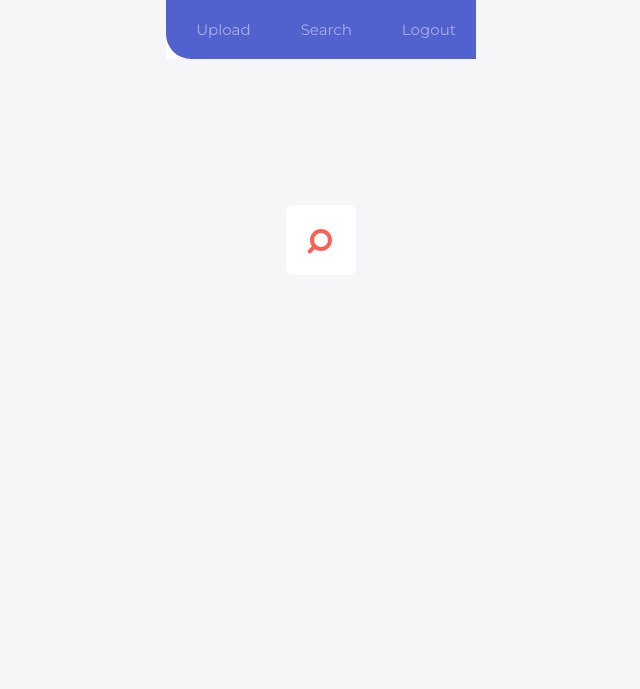
After one commit to jainam2385/Searching-news-from-Old-Newspaper-using-NLP, a Django app: page /search in a window 1280 px wide. The commit adds this page. Shown: the top 689 px of the page, without its empty margins (319-959 px from the left). Run offline with Django 4.2, Linux system fonts and the light colour scheme; the visitor is signed in with stand-in values (Sample User, id 1).

Commit message:
Search complete

```diff
--- a/Searchingzilla/accounts/urls.py
+++ b/Searchingzilla/accounts/urls.py
@@ -22,4 +22,5 @@
     path("loginSignup", loginSignup, name="loginSignup"),
     path("upload", upload, name="upload"),
     path("logout", accountLogout, name="logout"),
+    path("search", search, name="search")
 ]
--- a/Searchingzilla/accounts/views.py
+++ b/Searchingzilla/accounts/views.py
@@ -103,3 +103,19 @@
         logout(request)
 
     return HttpResponseRedirect(reverse("home"))
+
+
+@login_required
+def search(request):
+    if request.method == "POST":
+        search_query = request.POST.get("searchQuery", None)
+
+        # NewsRecord.objects.filter(title__contains=search_text)
+        results = NewsRecord.objects.filter(
+            extracted_text__contains=search_query).order_by("-timestamp").values_list("file_path")
+
+        return HttpResponse(json.dumps({
+            'results': list(results)
+        }))
+
+    return render(request, "search.html")
--- a/Searchingzilla/static/css/navbar.css
+++ b/Searchingzilla/static/css/navbar.css
@@ -1,9 +1,18 @@
 @import url("https://fonts.googleapis.com/css?family=Montserrat:400,800");
 
-* {
-    margin: 20;
-    padding: 20;
+body {
+    font-family: "Montserrat", sans-serif;
+    background: #f6f5f7;
+    display: flex;
+    flex-direction: column;
+    /* justify-content: center; */
+    align-items: center;
+    height: 80vh;
+    margin: -20px 0 50px;
+    margin-top: 0px;
+    overflow: auto;
 }
+
 i {
     margin-right: 10px;
 }
--- /dev/null
+++ b/Searchingzilla/static/css/search.css
@@ -0,0 +1,228 @@
+::selection {
+    background: #212129;
+}
+
+.search-wrapper {
+    position: absolute;
+    transform: translate(-50%, -50%);
+    top: 30%;
+    left: 50%;
+    overflow: hidden;
+}
+.search-wrapper .input-holder {
+    height: 70px;
+    width: 70px;
+    overflow: hidden;
+    background: rgba(255, 255, 255, 0);
+    border-radius: 6px;
+    position: relative;
+    transition: all 0.3s ease-in-out;
+}
+.search-wrapper.active .input-holder {
+    width: 450px;
+    border-radius: 50px;
+    background: rgba(0, 0, 0, 0.5);
+    transition: all 0.5s cubic-bezier(0, 0.105, 0.035, 1.57);
+}
+.search-wrapper .input-holder .search-input {
+    width: 100%;
+    height: 50px;
+    padding: 0px 70px 0 20px;
+    opacity: 0;
+    position: absolute;
+    top: 0px;
+    left: 0px;
+    background: transparent;
+    box-sizing: border-box;
+    border: none;
+    outline: none;
+    font-size: 16px;
+    font-weight: 400;
+    line-height: 20px;
+    color: #fff;
+    transform: translate(0, 60px);
+    transition: all 0.3s cubic-bezier(0, 0.105, 0.035, 1.57);
+    transition-delay: 0.3s;
+}
+.search-wrapper.active .input-holder .search-input {
+    opacity: 1;
+    transform: translate(0, 10px);
+}
+.search-wrapper .input-holder .search-icon {
+    width: 70px;
+    height: 70px;
+    border: none;
+    border-radius: 6px;
+    background: #fff;
+    padding: 0px;
+    outline: none;
+    position: relative;
+    z-index: 2;
+    float: right;
+    cursor: pointer;
+    transition: all 0.3s ease-in-out;
+}
+.search-wrapper.active .input-holder .search-icon {
+    width: 50px;
+    height: 50px;
+    margin: 10px;
+    border-radius: 30px;
+}
+.search-wrapper .input-holder .search-icon span {
+    width: 22px;
+    height: 22px;
+    display: inline-block;
+    vertical-align: middle;
+    position: relative;
+    transform: rotate(45deg);
+    transition: all 0.4s cubic-bezier(0.65, -0.6, 0.24, 1.65);
+}
+.search-wrapper.active .input-holder .search-icon span {
+    transform: rotate(-45deg);
+}
+.search-wrapper .input-holder .search-icon span::before,
+.search-wrapper .input-holder .search-icon span::after {
+    position: absolute;
+    content: "";
+}
+.search-wrapper .input-holder .search-icon span::before {
+    width: 4px;
+    height: 11px;
+    left: 9px;
+    top: 18px;
+    border-radius: 2px;
+    background: #fe5f55;
+}
+.search-wrapper .input-holder .search-icon span::after {
+    width: 14px;
+    height: 14px;
+    left: 0px;
+    top: 0px;
+    border-radius: 16px;
+    border: 4px solid #fe5f55;
+}
+.search-wrapper .close {
+    position: absolute;
+    z-index: 1;
+    top: 24px;
+    right: 20px;
+    width: 25px;
+    height: 25px;
+    cursor: pointer;
+    transform: rotate(-180deg);
+    transition: all 0.3s cubic-bezier(0.285, -0.45, 0.935, 0.11);
+    transition-delay: 0.2s;
+}
+.search-wrapper.active .close {
+    right: -50px;
+    transform: rotate(45deg);
+    transition: all 0.6s cubic-bezier(0, 0.105, 0.035, 1.57);
+    transition-delay: 0.5s;
+}
+.search-wrapper .close::before,
+.search-wrapper .close::after {
+    position: absolute;
+    content: "";
+    background: #fe5f55;
+    border-radius: 2px;
+}
+.search-wrapper .close::before {
+    width: 5px;
+    height: 25px;
+    left: 10px;
+    top: 0px;
+}
+.search-wrapper .close::after {
+    width: 25px;
+    height: 5px;
+    left: 0px;
+    top: 10px;
+}
+
+.result-container {
+    margin-top: 20%;
+    /* vertical-align: middle; */
+}
+
+.result-container img {
+    position: relative;
+    display: block;
+    margin-left: auto;
+    margin-right: auto;
+    padding: 3%;
+    max-width: 100%;
+    height: auto;
+}
+
+.loader {
+    position: absolute;
+    top: calc(50% - 32px);
+    left: calc(50% - 32px);
+    width: 64px;
+    height: 64px;
+    border-radius: 50%;
+
+    background-image: radial-gradient(
+        circle farthest-corner at center,
+        #3c4b57 0%,
+        #1c262b 100%
+    );
+    perspective: 800px;
+    display: none;
+}
+
+.inner {
+    position: absolute;
+    box-sizing: border-box;
+    width: 100%;
+    height: 100%;
+    border-radius: 50%;
+}
+
+.inner.one {
+    left: 0%;
+    top: 0%;
+    animation: rotate-one 1s linear infinite;
+    border-bottom: 3px solid #efeffa;
+}
+
+.inner.two {
+    right: 0%;
+    top: 0%;
+    animation: rotate-two 1s linear infinite;
+    border-right: 3px solid #efeffa;
+}
+
+.inner.three {
+    right: 0%;
+    bottom: 0%;
+    animation: rotate-three 1s linear infinite;
+    border-top: 3px solid #efeffa;
+}
+
+@keyframes rotate-one {
+    0% {
+        transform: rotateX(35deg) rotateY(-45deg) rotateZ(0deg);
+    }
+    100% {
+        transform: rotateX(35deg) rotateY(-45deg) rotateZ(360deg);
+    }
+}
+
+@keyframes rotate-two {
+    0% {
+        transform: rotateX(50deg) rotateY(10deg) rotateZ(0deg);
+    }
+    100% {
+        transform: rotateX(50deg) rotateY(10deg) rotateZ(360deg);
+    }
+}
+
+@keyframes rotate-three {
+    0% {
+        transform: rotateX(35deg) rotateY(55deg) rotateZ(0deg);
+    }
+    100% {
+        transform: rotateX(35deg) rotateY(55deg) rotateZ(360deg);
+    }
+}
--- /dev/null
+++ b/Searchingzilla/static/js/search.js
@@ -0,0 +1,63 @@
+const searchButton = document.getElementById("search-button");
+const resultContainer = document.querySelector(".result-container");
+const loader = document.querySelector(".loader");
+
+const fetchURL = "http://localhost:8000/search";
+
+function searchToggle(obj, evt) {
+    var container = $(obj).closest(".search-wrapper");
+    if (!container.hasClass("active")) {
+        container.addClass("active");
+        evt.preventDefault();
+    } else if (
+        container.hasClass("active") &&
+        $(obj).closest(".input-holder").length == 0
+    ) {
+        container.removeClass("active");
+        container.find(".search-input").val("");
+    }
+}
+
+searchButton.addEventListener("click", () => {
+    const searchQuery = document.querySelector(".search-input").value;
+
+    if (searchQuery === "") return;
+
+    resultContainer.innerHTML = "";
+
+    console.log("searching...");
+
+    loader.style.display = "block";
+
+    const formData = new FormData();
+    formData.append("searchQuery", searchQuery);
+    formData.append("csrfmiddlewaretoken", window.csrf_token);
+
+    const xhr = new XMLHttpRequest();
+
+    xhr.onreadystatechange = function () {
+        if (xhr.readyState == XMLHttpRequest.DONE) {
+            console.log("search complete.");
+            loader.style.display = "none";
+            displayResult(xhr.responseText);
+        }
+    };
+
+    xhr.open("POST", fetchURL);
+    xhr.send(formData);
+});
+
+const displayResult = (results) => {
+    results = JSON.parse(results)["results"];
+    for (let i = 0; i < results.length; i++) {
+        const imageURL = results[i][0];
+        console.log(imageURL);
+
+        const image = new Image();
+        image.src = imageURL;
+
+        resultContainer.append(image);
+    }
+
+    console.log("complete");
+};
--- a/Searchingzilla/templates/navbar.html
+++ b/Searchingzilla/templates/navbar.html
@@ -11,7 +11,7 @@
                 <a class="nav-link" href="{% url 'upload' %}"><i class="far fa-address-book"></i>Upload</a>
             </li>
             <li class="nav-item">
-                <a class="nav-link" href="javascript:void(0);"><i class="far fa-clone"></i>Search</a>
+                <a class="nav-link" href="{% url 'search' %}"><i class="far fa-clone"></i>Search</a>
             </li>
             <li class="nav-item">
                 <a class="nav-link" href="{% url 'logout' %}"><i class="far fa-address-book"></i>Logout</a>
@@ -19,3 +19,5 @@
         </ul>
     </div>
 </nav>
+
+<script src="https://code.jquery.com/jquery-3.3.1.min.js"></script>
--- /dev/null
+++ b/Searchingzilla/templates/search.html
@@ -0,0 +1,44 @@
+{% load static %}
+
+<!DOCTYPE html>
+<html lang="en">
+
+<head>
+    <meta charset="UTF-8">
+    <meta http-equiv="X-UA-Compatible" content="IE=edge">
+    <meta name="viewport" content="width=device-width, initial-scale=1.0">
+    <title>Search</title>
+    <link rel="stylesheet" href="{% static 'css/search.css' %}">
+    <link rel="stylesheet" href="{% static 'css/navbar.css' %}">
+</head>
+
+<body>
+    {% include 'navbar.html' %}
+    <br>
+
+    <div class="search-wrapper">
+        <div class="input-holder">
+            <input type="text" class="search-input" id="search" placeholder="Type to search" />
+            <button class="search-icon" id="search-button" onclick="searchToggle(this, event);"><span></span></button>
+        </div>
+        <span class="close" onclick="searchToggle(this, event);"></span>
+    </div>
+
+    <div class="loader">
+        <div class="inner one"></div>
+        <div class="inner two"></div>
+        <div class="inner three"></div>
+    </div>
+
+
+    <div class="result-container">
+    </div>
+
+    <script>
+        window.csrf_token = "{{ csrf_token }}";
+    </script>
+
+    <script src="{% static 'js/search.js' %}"></script>
+</body>
+
+</html>
--- a/Searchingzilla/templates/upload.html
+++ b/Searchingzilla/templates/upload.html
@@ -32,6 +32,7 @@
                 </div>
             </div>
         </form>
+
         <div class="progress-container">
             <div class="bg-progress"></div>
 
@@ -43,6 +44,7 @@
                 <div class="progress-bar"></div>
             </div>
         </div>
+
         <div class="sharing-container">
             <div class="checkmark">
 
@@ -62,14 +64,12 @@
                         stroke-dasharray="12.2175,12.2175" cx="80.6" cy="80.6" r="73.9" />
 
                 </svg>
-
                 <p>Upload Successful!</p>
 
             </div>
         </div>
     </section>
     <div class="image-vector"></div>
-    <div class="toast">Sample message</div>
 
     <script>
         window.csrf_token = "{{ csrf_token }}";
```
Also changed, not shown: Searchingzilla/static/css/upload.css (+0 -13 lines), Searchingzilla/static/js/upload.js (+11 -0 lines).
